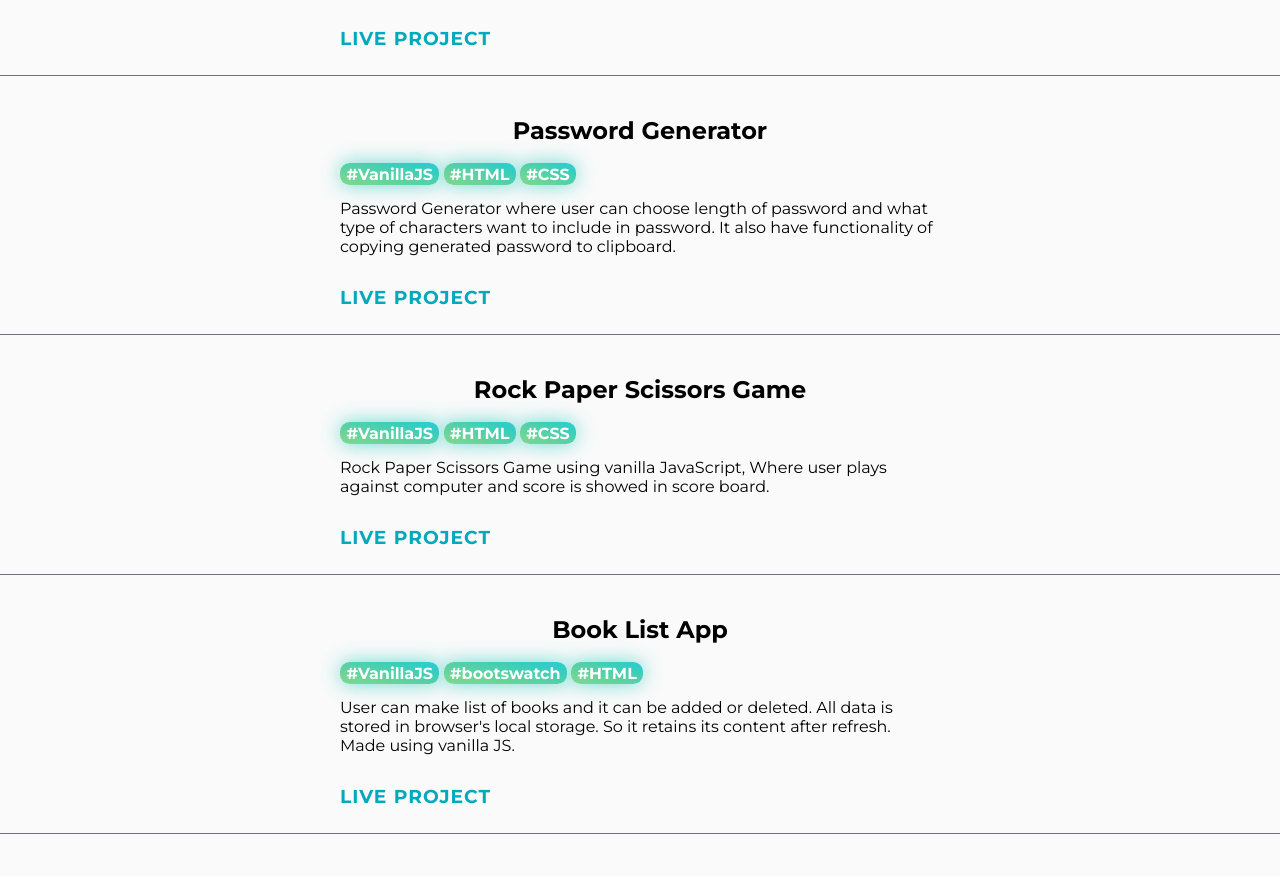
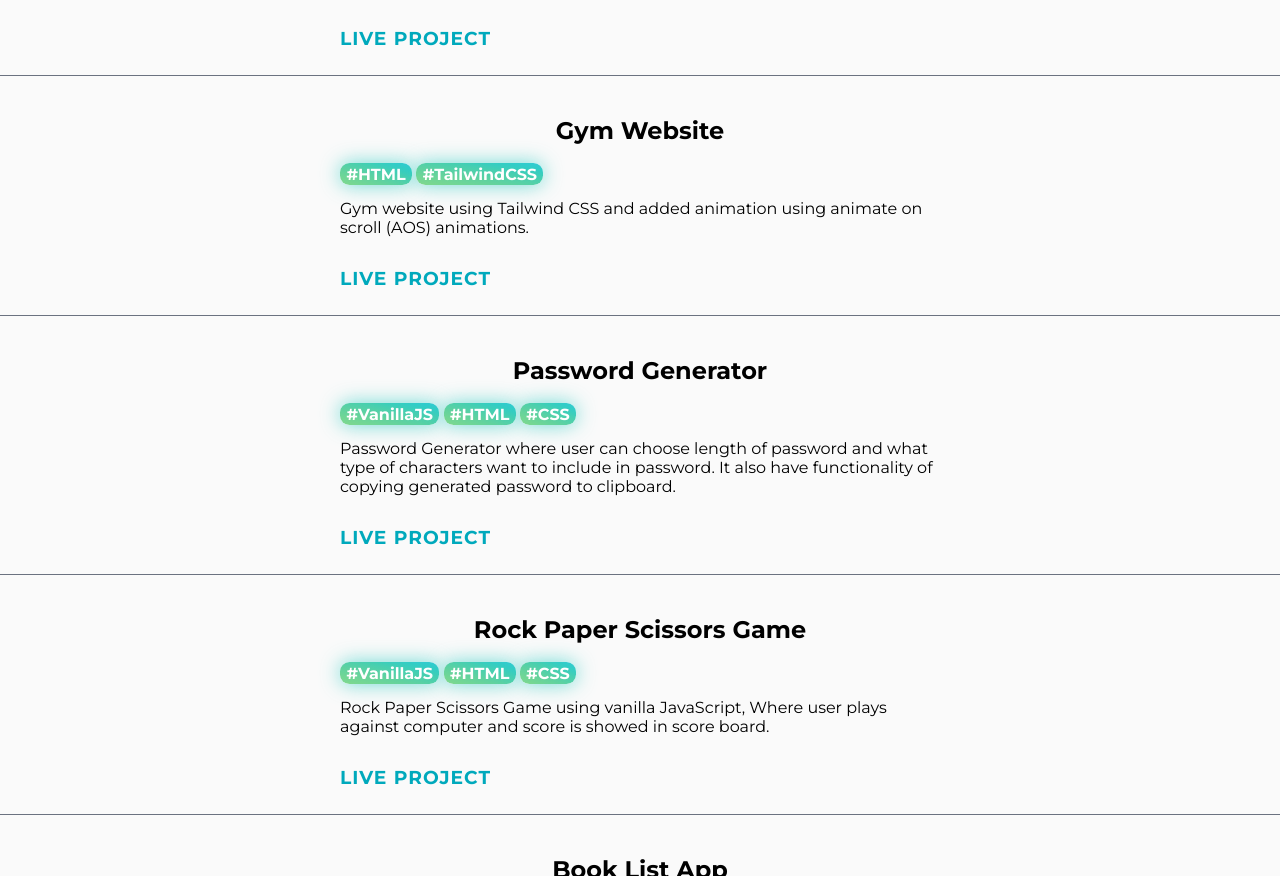
Before and after one commit to Chintan-24/project-showcase, a plain HTML site: page index.html in a window 1280 px wide. Shown: the part 1081-1957 px from the top of the page. Drawn offline with Linux system fonts and the light colour scheme.

Commit message:
Added Gym website project

```diff
--- a/index.html
+++ b/index.html
@@ -95,6 +95,26 @@
           <a
             class="link link-primary"
             href="https://weather-app-cb.netlify.app/"
+            target="_blank"
+            >Live Project</a
+          >
+          </h3>
+        </div>
+      </section>
+
+      <section class="section project-title" data-name="htmlCSS">
+        <div class="container-center">
+          <h1>Gym Website</h1>
+          <div class="project-tags">#HTML</div>
+          <div class="project-tags">#TailwindCSS</div>
+
+          <p>
+            Gym website using Tailwind CSS and added animation using animate on scroll (AOS) animations.
+          </p>
+          <h3 class='live-link'>
+          <a
+            class="link link-primary"
+            href="https://gym-site-cb.netlify.app/"
             target="_blank"
             >Live Project</a
           >
```
